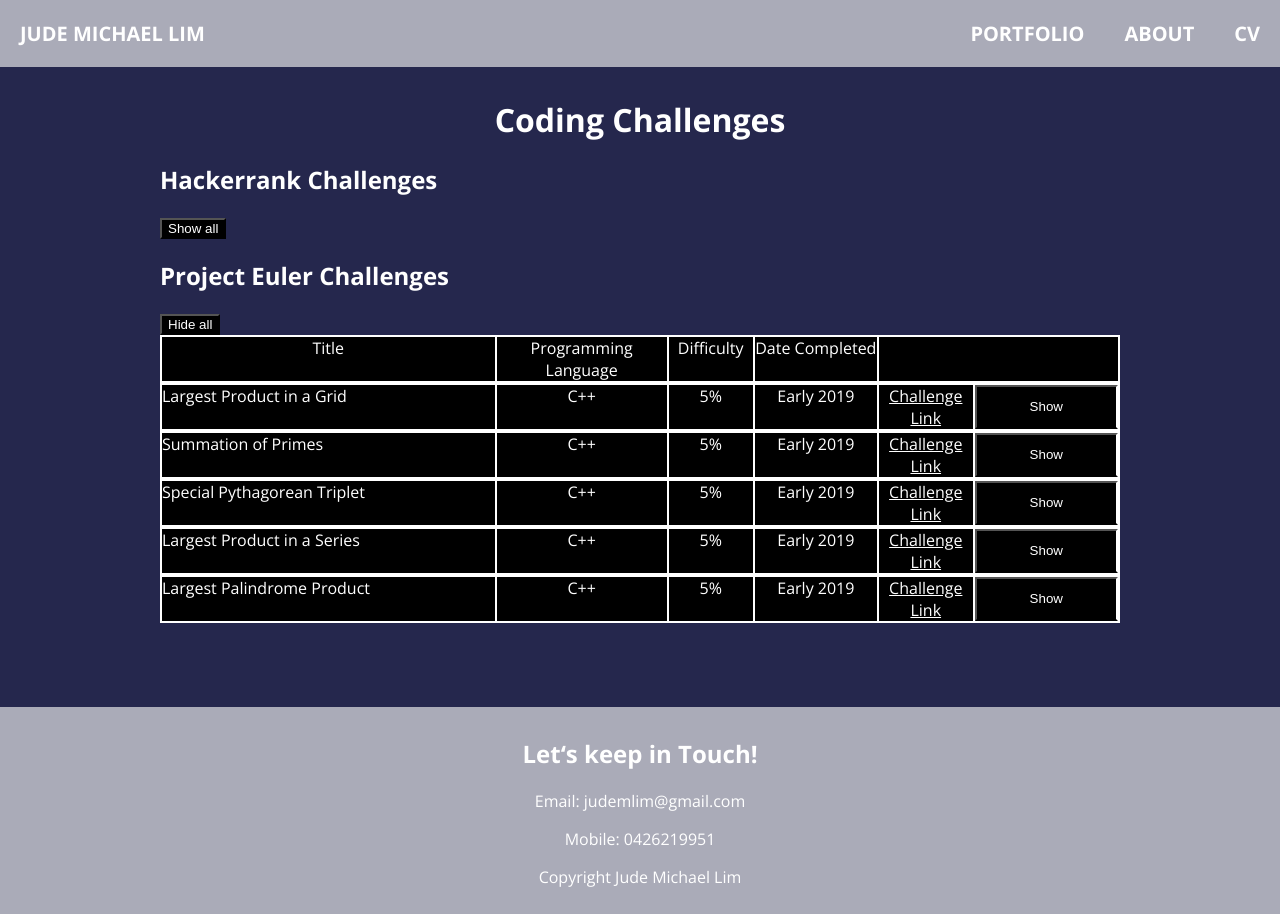
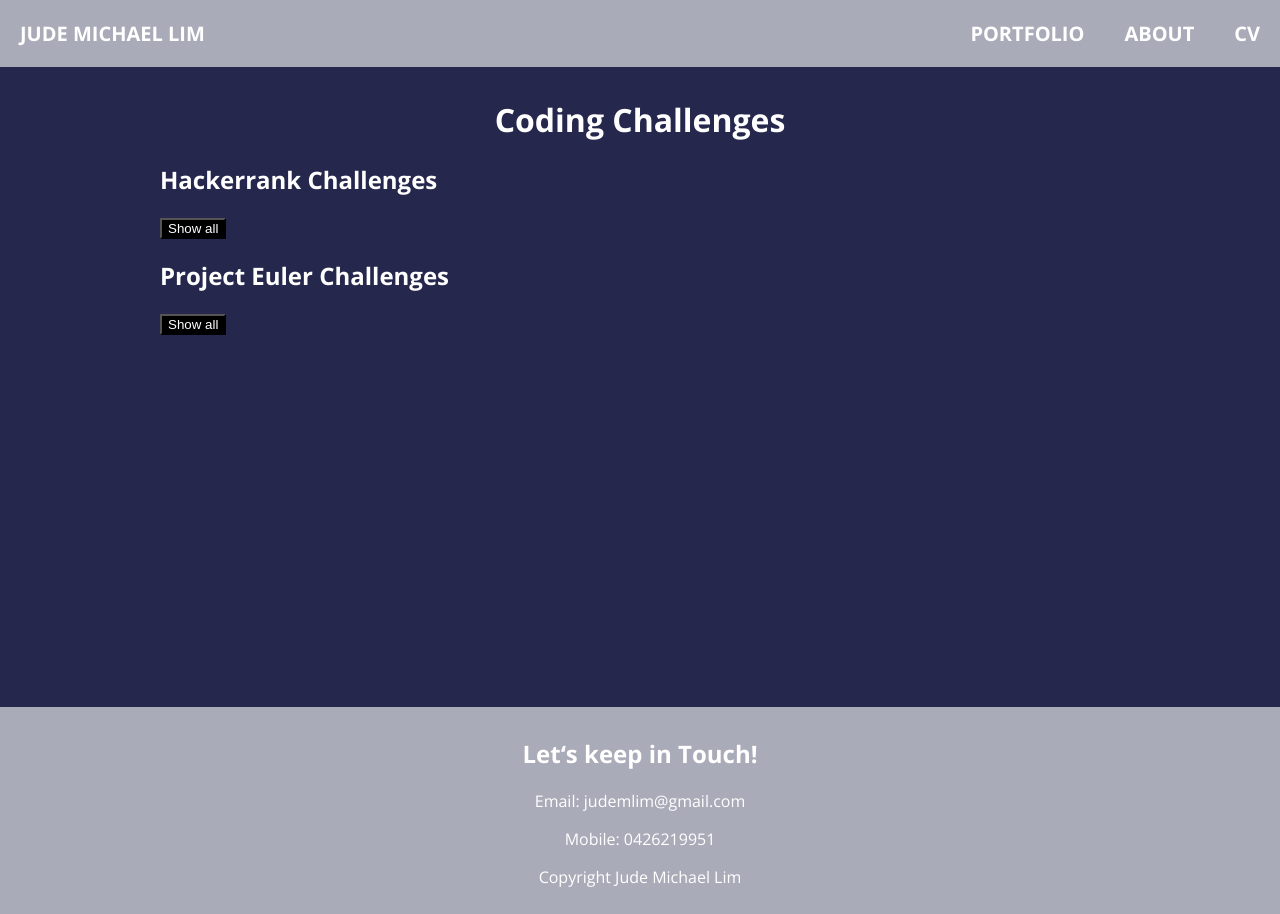
Before and after one commit to Hungryninjah/portfolio, a React (Create React App) app: page /#/portfolio/coding-challenges in a window 1280 px wide. Built offline with nearby package versions, Linux system fonts and the light colour scheme.

Commit message:
Updated coding challenges table layout

```diff
--- a/src/components/Challenges/Challenges.css
+++ b/src/components/Challenges/Challenges.css
@@ -28,11 +28,11 @@
   border-right: 2px solid white;
 }
 .ct-col5 {
-  width: 10%;
+  width: 13%;
   border-right: 2px solid white;
 }
 .ct-col6 {
-  width: 15%;
+  width: 12%;
   border-right: 2px solid white;
 }
 
--- a/src/components/Challenges/index.tsx
+++ b/src/components/Challenges/index.tsx
@@ -7,7 +7,7 @@ import './Challenges.css';
 
 const Challenges = () => {
   const [isHackerrankVisible, setIsHackerrankVisible] = useState(false);
-  const [isProjectEulerVisible, setIsProjectEulerVisible] = useState(true);
+  const [isProjectEulerVisible, setIsProjectEulerVisible] = useState(false);
   const toggleHackerrankVis = () => {
     setIsHackerrankVisible(!isHackerrankVisible);
   };
```
